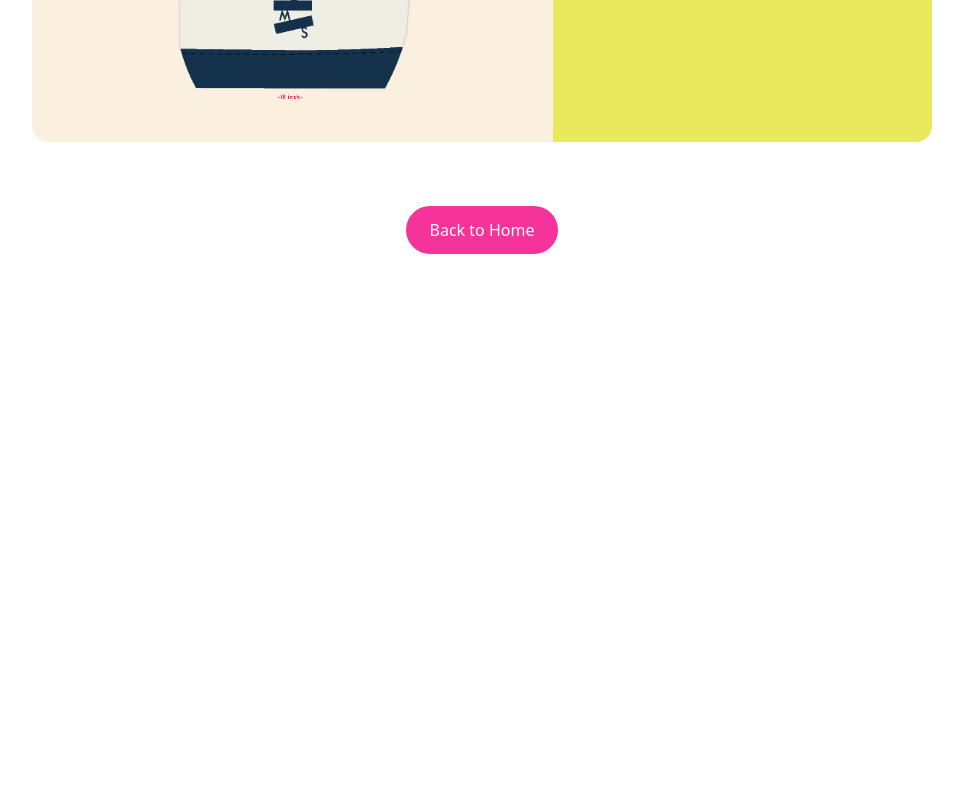
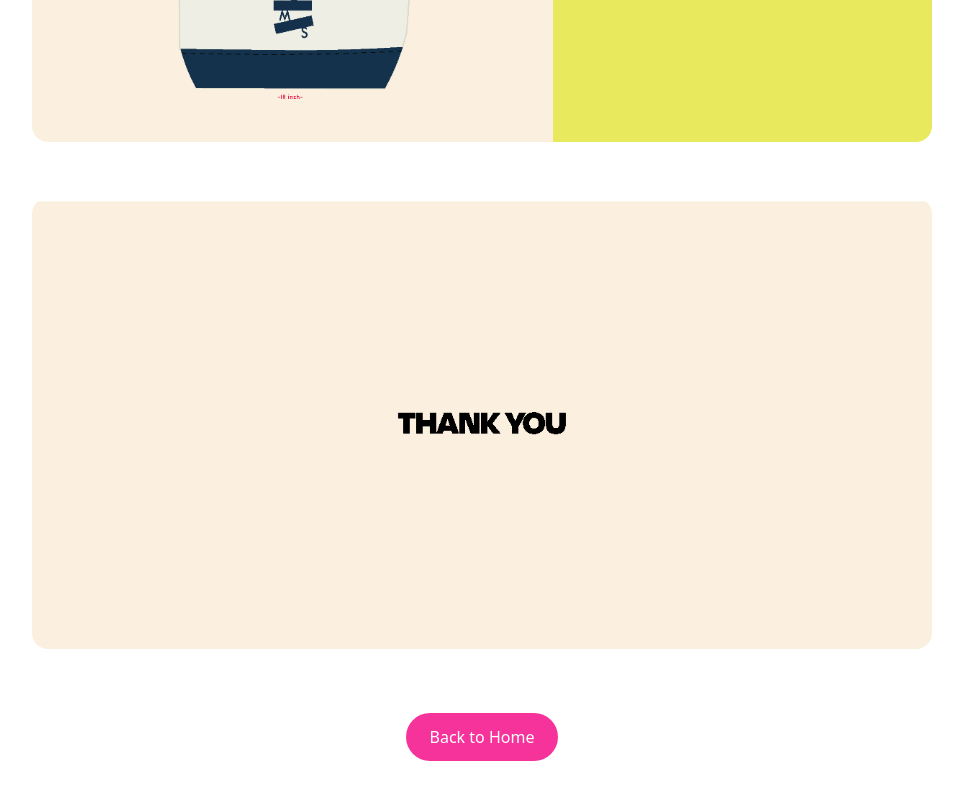
Before and after one commit to Rushil-Y/Alekhyas-portfolio, a React (Vite) app: page /projects/toms in a window 1280 px wide. Shown: the part 6989-7789 px from the top of the page, without its empty margins (158-1121 px from the left). Before the commit the page ends 7323 px from the top, so only its background shows below. Built offline with nearby package versions, Linux system fonts and the light colour scheme.

Commit message:
Added slides for specific brand projects

```diff
--- a/src/pages/Skechers.jsx
+++ b/src/pages/Skechers.jsx
@@ -5,6 +5,7 @@ function Skechers() {
   const [selectedImage, setSelectedImage] = useState(null);
 
   const slides = [
+    "/projects/skechers/SKECHERS FINAL PORTFOLIO copy-01.png",
     "/projects/skechers/SKECHERS FINAL PORTFOLIO copy-02.png",
     "/projects/skechers/SKECHERS FINAL PORTFOLIO copy-03.png",
     "/projects/skechers/SKECHERS FINAL PORTFOLIO copy-04.png",
@@ -30,6 +31,7 @@ function Skechers() {
     "/projects/skechers/SKECHERS FINAL PORTFOLIO copy-24.png",
     "/projects/skechers/SKECHERS FINAL PORTFOLIO copy-25.png",
     "/projects/skechers/SKECHERS FINAL PORTFOLIO copy-26.png",
+    "/projects/skechers/SKECHERS FINAL PORTFOLIO copy-27.png",
     ,
   ];
 
--- a/src/pages/Toms.jsx
+++ b/src/pages/Toms.jsx
@@ -15,7 +15,7 @@ function Toms() {
     "/projects/toms/TOMS-28.png",
     "/projects/toms/TOMS-29.png",
     "/projects/toms/TOMS-30.png",
-    // "/projects/toms/TOMS-31.png",
+    "/projects/toms/TOMS-31.png",
   ];
 
   return (
```
